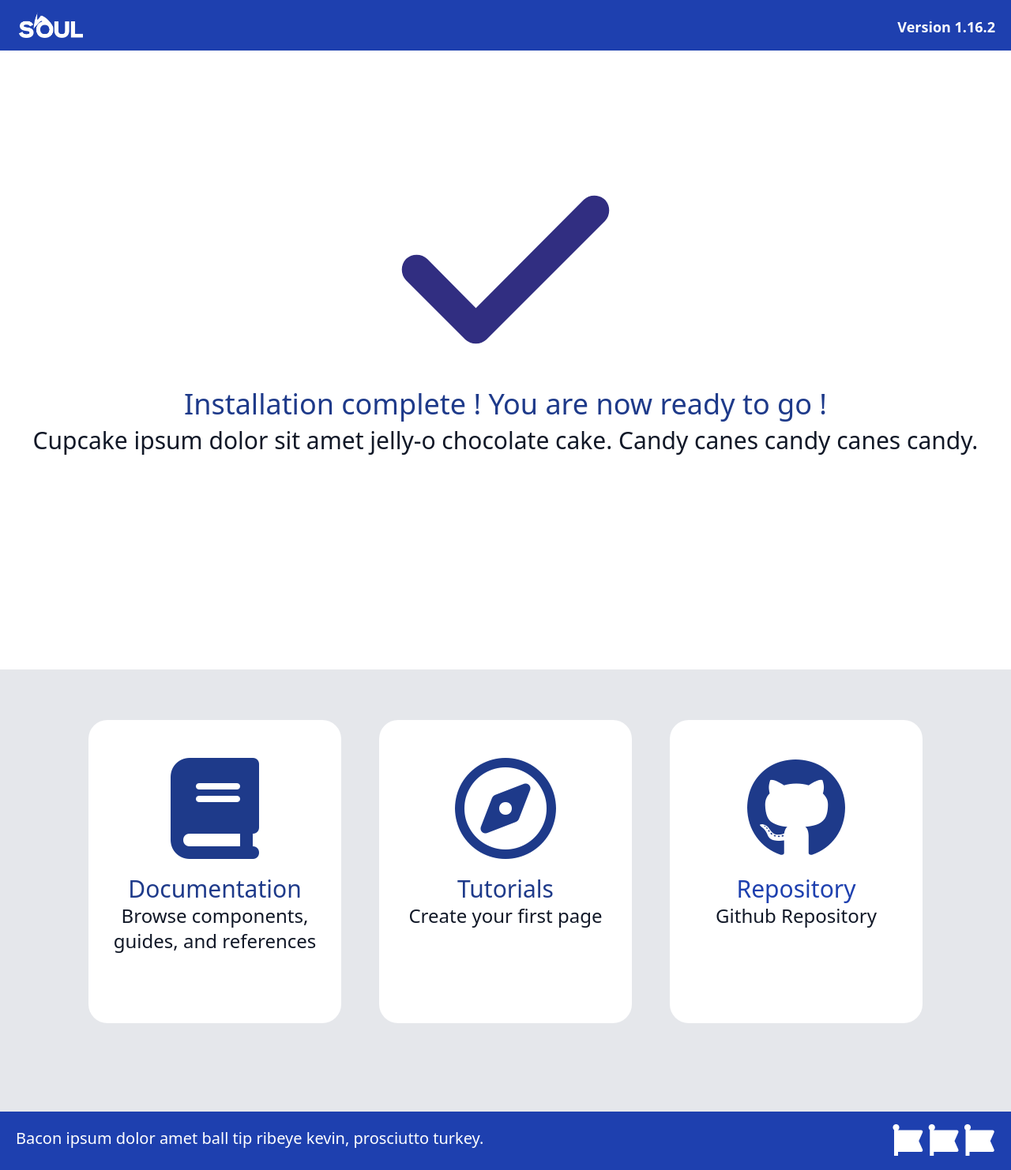
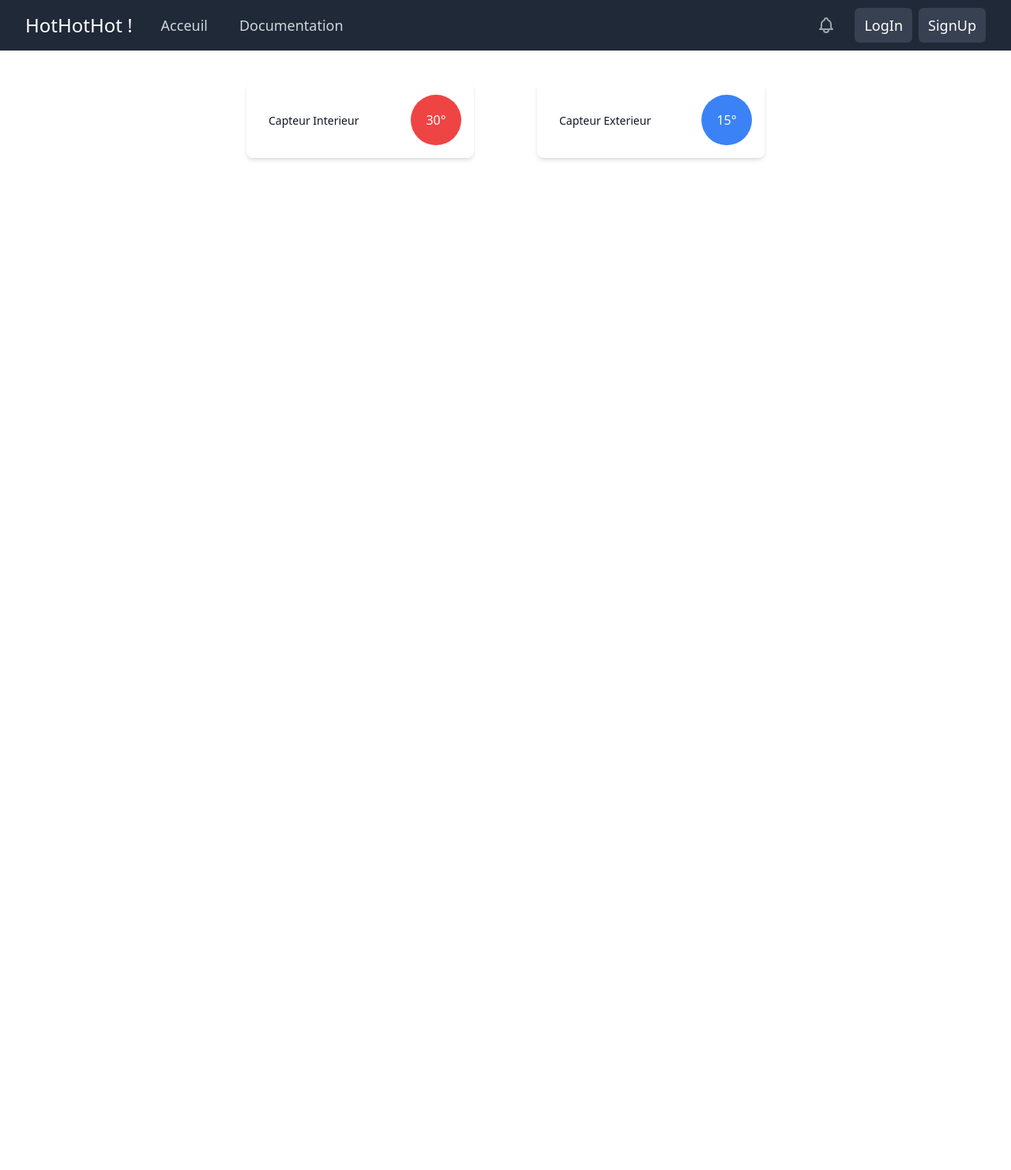
Before and after one commit to Urukrodd/HotHotHot-Soul, a PHP site: template views/landing.html.twig in a window 1280 px wide. Shown: the whole page at 79% size. After the commit the page ends 203 px from the top, so only its background shows below. Run offline with PHP 8.4, Linux system fonts and the light colour scheme; the template is opened without the code that fills it, so the values that code supplies are empty; some libraries are stand-ins or nearby versions.

Commit message:
Mise en page de l’accueil (menu + capteurs)

```diff
--- a/composer.json
+++ b/composer.json
@@ -29,7 +29,8 @@
     "twig/twig": "^2.0",
     "vlucas/phpdotenv": "^5.2",
     "ext-pdo": "*",
-    "erusev/parsedown": "^1.7"
+    "erusev/parsedown": "^1.7",
+    "twig/markdown-extra": "^3.3"
   },
   "require-dev": {
     "roave/security-advisories": "dev-master",
--- a/core/Router.php
+++ b/core/Router.php
@@ -58,6 +58,7 @@ class Router
 	{
 		$loader = new FilesystemLoader("../views");
 		$twig = new Environment($loader);
+        $twig->addGlobal('session', $_SESSION);
 
 		$path = $this->request->getPath();
 		$method = $this->request->method();
--- a/views/landing.html.twig
+++ b/views/landing.html.twig
@@ -1,58 +1,37 @@
 {% extends 'templates/base.html.twig' %}
 
+{% use 'templates/menu.html.twig' %}
 
 {% block content %}
-	<div class="">
-		<div class="space-x-5 bg-blue-800 shadow-lg py-4 flex flex-row justify-between">
-			<div class="inline-block pl-6">
-				<img src="/static/img/soul_logo.png" alt="SOUL [placeholder]" class="h-8 text-white"/>
-			</div>
-			<div class="inline-block text-right pr-5">
-				<p class="text-white text-lg font-bold align-bottom mt-1">Version 1.16.2</p>
+	<div class="flex w-full justify-center flex-wrap">
+		<div class="hover:shadow-inner shadow-md rounded-lg overflow-hidden w-72 m-10">
+			<div class="p-4">
+				<div class="flex items-center justify-center">
+					<div class="ml-3 w-0 flex-1 pt-0.5">
+						<p class="text-sm font-medium text-gray-900">
+							Capteur Interieur
+						</p>
+					</div>
+					<div class="rounded-full h-16 w-16 flex items-center justify-center bg-red-500 text-white">30°</div>
+				</div>
 			</div>
 		</div>
-		<div class="bg-white shadow-lg py-32 text-center">
-			<div class="text-3xl pb-36">
-				<i class="fas fa-check fa-10x text-indigo-900"></i>
-				<p class="text-center text-blue-900 xl:text-4xl lg:text-3xl md:text-2xl sm:text-xl font-medium pb-2">
-					Installation complete ! You are now ready to go !</p>
-				<p class="text-center text-gray-900 xl:text-3xl lg:text-2xl md:text-xl sm:text-lg font-normal">Cupcake
-					ipsum dolor sit amet jelly-o chocolate cake. Candy canes candy canes candy.</p>
-			</div>
-		</div>
-		<div class="space-x-12 bg-gray-200 text-center pt-12 pb-28 pt-16 flex flex-row justify-center">
-			<div class="inline-block bg-white rounded-3xl pb-20 w-1/4 h-96 pt-12">
-				<i class="fas fa-book fa-8x text-blue-900 pb-5"></i>
-				<p class="text-center text-blue-900 xl:text-3xl lg:text-2xl md:text-xl sm:text-lg font-normal">
-					Documentation</p>
-				<p class="text-center text-gray-900 xl:text-2xl lg:text-xl md:text-lg sm:text-md font-normal">Browse
-					components, guides, and references</p>
-			</div>
-			<div class="inline-block bg-white rounded-3xl pb-16 w-1/4 h-96 pt-12">
-				<i class="far fa-compass fa-8x text-blue-900 pb-5"></i>
-				<p class="text-center text-blue-900 xl:text-3xl lg:text-2xl md:text-xl sm:text-lg font-normal">
-					Tutorials</p>
-				<p class="text-center text-gray-900 xl:text-2xl lg:text-xl md:text-lg sm:text-md font-normal">Create
-					your first page</p>
-			</div>
-			<div class="inline-block bg-white rounded-3xl pb-16 w-1/4 h-96 pt-12">
-				<i class="fab fa-github fa-8x text-blue-900 pb-5"></i>
-				<p class="text-center text-blue-800 xl:text-3xl lg:text-2xl md:text-xl sm:text-lg font-normal">
-					Repository</p>
-				<p class="text-center text-gray-900 xl:text-2xl lg:text-xl md:text-lg sm:text-md font-normal">Github
-					Repository</p>
-			</div>
-		</div>
-		<div>
-			<div class="space-x-4 bg-blue-800 shadow-lg py-4 flex flex-row justify-between">
-				<p class="text-white text-xl font-medium px-5 align-text-bottom pt-1">Bacon ipsum dolor amet ball tip
-					ribeye kevin, prosciutto turkey.</p>
-				<span class="text-white text-xl font-medium px-5 align-center">
-              <i class="fab fa-font-awesome fa-2x"></i>
-              <i class="fab fa-font-awesome fa-2x"></i>
-              <i class="fab fa-font-awesome fa-2x"></i>
-            </span>
+		<div class="hover:shadow-inner shadow-md rounded-lg overflow-hidden w-72 m-10">
+			<div class="p-4">
+				<div class="flex items-center justify-center">
+					<div class="ml-3 w-0 flex-1 pt-0.5">
+						<p class="text-sm font-medium text-gray-900">
+							Capteur Exterieur
+						</p>
+					</div>
+					<div class="rounded-full h-16 w-16 flex items-center justify-center bg-blue-500 text-white">15°</div>
+				</div>
 			</div>
 		</div>
 	</div>
+
 {% endblock %}
+
+{% block script %}
+
+{% endblock %}
--- a/views/templates/base.html.twig
+++ b/views/templates/base.html.twig
@@ -120,5 +120,24 @@
 <body>
     {% block sidebar %}{% endblock %}
     {% block content %}{% endblock %}
+	{% block script %}{% endblock %}
+
+	<script>
+		let button = document.getElementById('menuBtn');
+		let menu = document.getElementById('mobile-menu');
+
+		let state = true;
+		button.addEventListener('click', () => {
+			if (state) {
+				menu.classList.add('content');
+				menu.classList.remove('hidden');
+				state = false;
+			} else {
+				menu.classList.add('hidden');
+				menu.classList.remove('content');
+				state = true;
+			}
+		});
+	</script>
 </body>
 </html>
--- /dev/null
+++ b/views/templates/menu.html.twig
@@ -0,0 +1,62 @@
+{% block sidebar %}
+    <nav class="bg-gray-800">
+        <div class="max-w-7xl mx-auto px-2 lg:px-6 lg:px-8">
+            <div class="relative flex items-center justify-between h-16">
+                <div class="absolute inset-y-0 left-0 flex items-center lg:hidden">
+                    <button id="menuBtn" type="button" class="inline-flex items-center justify-center p-2 rounded-md text-gray-400 hover:text-white hover:bg-gray-700 focus:outline-none focus:ring-2 focus:ring-inset focus:ring-white" aria-controls="mobile-menu" aria-expanded="false">
+                        <span class="sr-only">Open main menu</span>
+                        <svg class="block h-6 w-6" xmlns="http://www.w3.org/2000/svg" fill="none" viewBox="0 0 24 24" stroke="currentColor" aria-hidden="true">
+                            <path stroke-linecap="round" stroke-linejoin="round" stroke-width="2" d="M4 6h16M4 12h16M4 18h16" />
+                        </svg>
+                        <svg class="hidden h-6 w-6" xmlns="http://www.w3.org/2000/svg" fill="none" viewBox="0 0 24 24" stroke="currentColor" aria-hidden="true">
+                            <path stroke-linecap="round" stroke-linejoin="round" stroke-width="2" d="M6 18L18 6M6 6l12 12" />
+                        </svg>
+                    </button>
+                </div>
+                <div class="flex-1 flex items-center justify-center lg:items-stretch lg:justify-start">
+                    <div class="flex-shrink-0 flex items-center">
+                        <h1 class="text-2xl text-white">HotHotHot !</h1>
+                    </div>
+                    <div class="hidden lg:block lg:ml-6">
+                        <div class="flex space-x-4">
+                            <a href="/" class="text-gray-300 hover:bg-gray-700 hover:text-white px-3 py-2 rounded-md text-lg font-medium">Acceuil</a>
+                            <a href="/documentation" class="text-gray-300 hover:bg-gray-700 hover:text-white px-3 py-2 rounded-md text-lg font-medium">Documentation</a>
+                        </div>
+                    </div>
+                </div>
+                <div class="absolute inset-y-0 right-0 flex items-center pr-2 lg:static lg:inset-auto lg:ml-6 lg:pr-0">
+                    <button class="bg-gray-800 p-1 rounded-full text-gray-400 hover:text-white focus:outline-none focus:ring-2 focus:ring-offset-2 focus:ring-offset-gray-800 focus:ring-white">
+                        <span class="sr-only">View notifications</span>
+                        <svg class="h-6 w-6" xmlns="http://www.w3.org/2000/svg" fill="none" viewBox="0 0 24 24" stroke="currentColor" aria-hidden="true">
+                            <path stroke-linecap="round" stroke-linejoin="round" stroke-width="2" d="M15 17h5l-1.405-1.405A2.032 2.032 0 0118 14.158V11a6.002 6.002 0 00-4-5.659V5a2 2 0 10-4 0v.341C7.67 6.165 6 8.388 6 11v3.159c0 .538-.214 1.055-.595 1.436L4 17h5m6 0v1a3 3 0 11-6 0v-1m6 0H9" />
+                        </svg>
+                    </button>
+                    <div class="lg:contents hidden">
+                        {% if session.user %}
+                            <a href="/account" class="bg-gray-700 text-white px-3 py-2 rounded-md text-lg font-medium mr-1 ml-5">Mon compte</a>
+                            <a href="/logout" class="bg-gray-700 text-white px-3 py-2 rounded-md text-lg font-medium ml-1">LogOut</a>
+                            <p class="text-white m-3">{{ session.user.name }}</p>
+                        {% else %}
+                            <a href="/login" class="bg-gray-700 text-white px-3 py-2 rounded-md text-lg font-medium mr-1 ml-5">LogIn</a>
+                            <a href="/signup" class="bg-gray-700 text-white px-3 py-2 rounded-md text-lg font-medium ml-1">SignUp</a>
+                        {% endif %}
+                    </div>
+                </div>
+            </div>
+        </div>
+
+        <div class="lg:hidden hidden" id="mobile-menu">
+            <div class="px-2 pt-2 pb-3 space-y-1">
+                <a href="/" class="text-gray-300 hover:bg-gray-700 hover:text-white block px-3 py-2 rounded-md text-base font-medium">Acceuil</a>
+                <a href="/documentation" class="text-gray-300 hover:bg-gray-700 hover:text-white block px-3 py-2 rounded-md text-base font-medium">Documentation</a>
+                {% if session.user %}
+                    <a href="/account" class="text-gray-300 hover:bg-gray-700 hover:text-white block px-3 py-2 rounded-md text-base font-medium">Mon compte</a>
+                    <a href="/logout" class="text-gray-300 hover:bg-gray-700 hover:text-white block px-3 py-2 rounded-md text-base font-medium">LogOut</a>
+                {% else %}
+                    <a href="/login" class="text-gray-300 hover:bg-gray-700 hover:text-white block px-3 py-2 rounded-md text-base font-medium">LogIn</a>
+                    <a href="/signup" class="text-gray-300 hover:bg-gray-700 hover:text-white block px-3 py-2 rounded-md text-base font-medium">SignUp</a>
+                {% endif %}
+            </div>
+        </div>
+    </nav>
+{% endblock %}
```
Also changed, not shown: core/Controller.php (+7 -1 lines), 1 other file.
